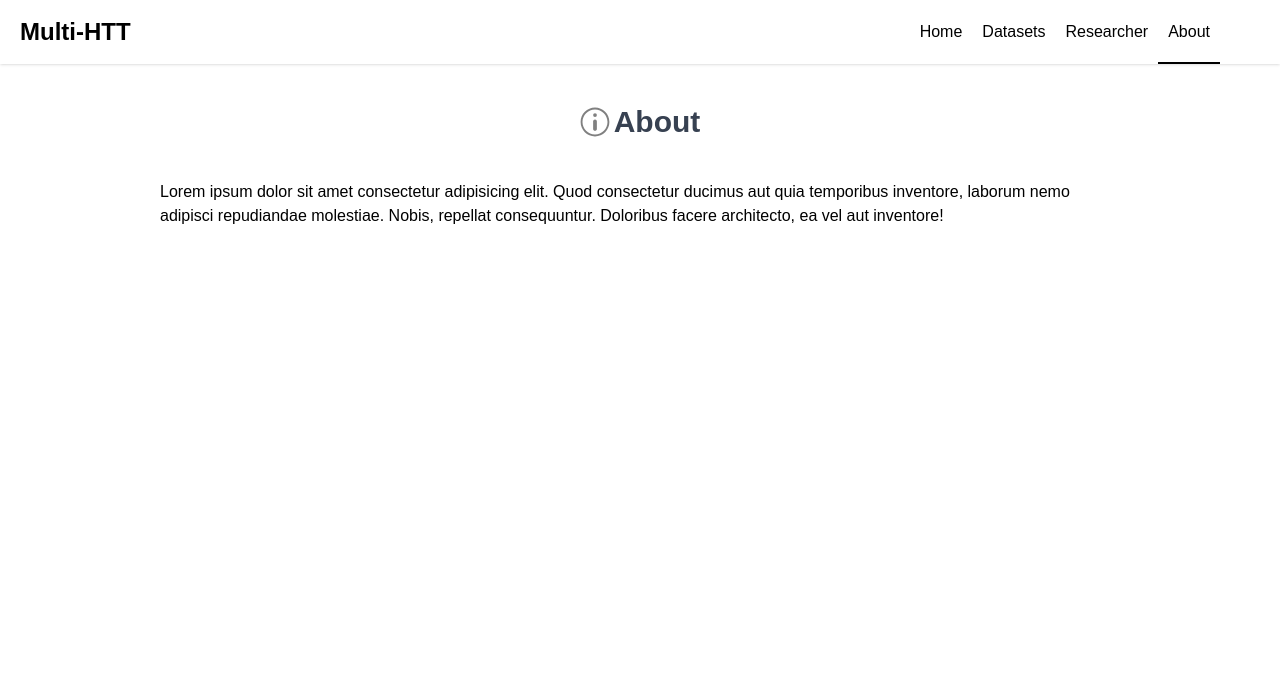
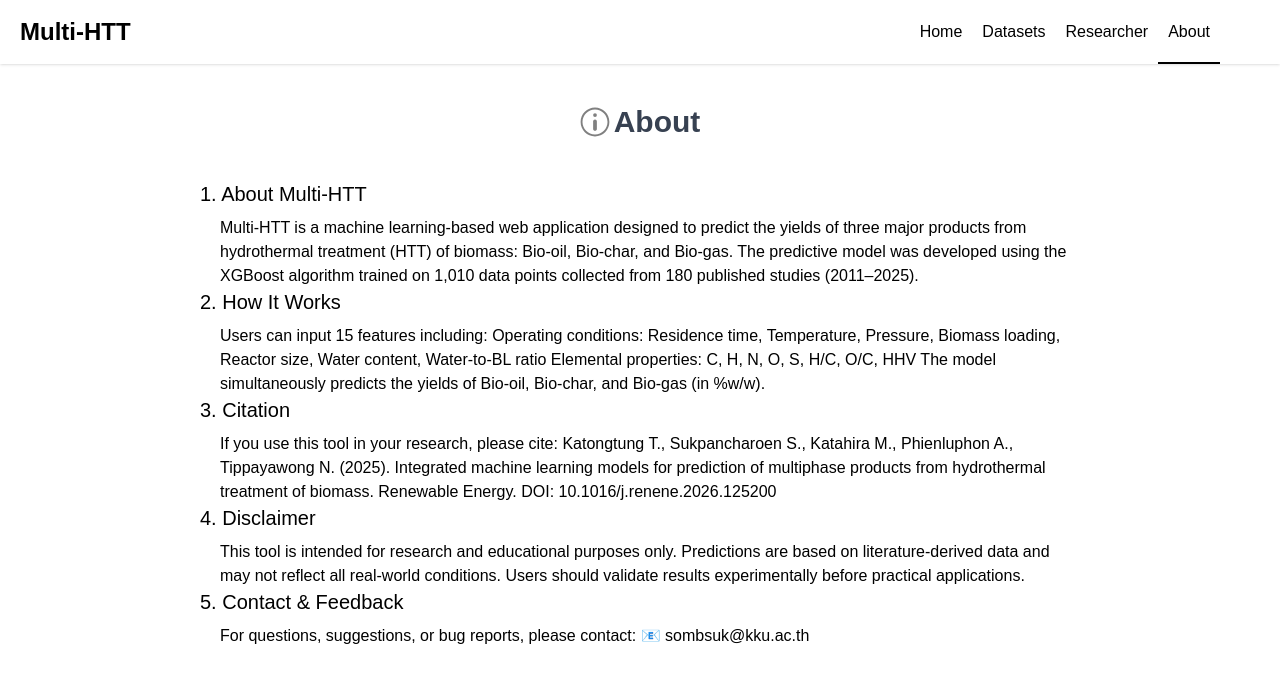
Before and after one commit to Faremu/ML-Website-MultiHTT, a Flask app: page /About in a window 1280 px wide. Shown: the top 683 px of the page. Run offline with Flask 3, Linux system fonts and the light colour scheme; parts of the project's set-up code (start-up, migrations or seed data) failed here and were passed over; some libraries are stand-ins or nearby versions; some web fonts are replaced.

Commit message:
Edit researcher details and add information to the about page

```diff
--- a/templates/about.html
+++ b/templates/about.html
@@ -30,14 +30,39 @@
         </div>
     </div>
 
-    <div class="mt-10 flex flex-col justify-center items-center">
+    <div class="mt-10 mx-10 flex flex-col justify-center items-center">
         <div class="flex flex-row space-x-1 items-center mb-10">
             <i class="icon-about"></i>
-
             <h1 class="text-3xl font-bold text-gray-700">About</h1>
         </div>
-        <!-- Grid start -->
-        <p class="mx-10 sm:mx-40">Lorem ipsum dolor sit amet consectetur adipisicing elit. Quod consectetur ducimus aut quia temporibus inventore, laborum nemo adipisci repudiandae molestiae. Nobis, repellat consequuntur. Doloribus facere architecto, ea vel aut inventore!</p>
+        <div class="mx-10 sm:mx-40">
+            <h1 class="text-xl mb-2">1. About Multi-HTT</h1>
+            <p class="ml-5">
+                Multi-HTT is a machine learning-based web application designed to predict the yields of three major products from hydrothermal treatment (HTT) of biomass: Bio-oil, Bio-char, and Bio-gas. The predictive model was developed using the XGBoost algorithm trained on 1,010 data points collected from 180 published studies (2011–2025).
+            </p>
+            <h1 class="text-xl mb-2">2. How It Works</h1>
+            <p class="ml-5">
+                Users can input 15 features including:
+
+                Operating conditions: Residence time, Temperature, Pressure, Biomass loading, Reactor size, Water content, Water-to-BL ratio
+                Elemental properties: C, H, N, O, S, H/C, O/C, HHV
+
+                The model simultaneously predicts the yields of Bio-oil, Bio-char, and Bio-gas (in %w/w).
+            </p>
+            <h1 class="text-xl mb-2">3. Citation</h1>
+            <p class="ml-5">
+                If you use this tool in your research, please cite:
+                Katongtung T., Sukpancharoen S., Katahira M., Phienluphon A., Tippayawong N. (2025). Integrated machine learning models for prediction of multiphase products from hydrothermal treatment of biomass. Renewable Energy. DOI: 10.1016/j.renene.2026.125200
+            </p>
+            <h1 class="text-xl mb-2">4. Disclaimer</h1>
+            <p class="ml-5">This tool is intended for research and educational purposes only. Predictions are based on literature-derived data and may not reflect all real-world conditions. Users should validate results experimentally before practical applications.
+            </p>
+            <h1 class="text-xl mb-2">5.  Contact & Feedback</h1>
+            <p class="ml-5">
+                For questions, suggestions, or bug reports, please contact:
+                📧 sombsuk@kku.ac.th</p>
+            </p>
+        </div>
     </div>
 </body>
 </html>
--- a/templates/researcher.html
+++ b/templates/researcher.html
@@ -42,9 +42,9 @@
              <div class="relative h-36 2xl:h-28 ring-2 hover:ring-4 hover:ring-gray-200 duration-300 ring-gray-400 p-3 rounded-tl-lg rounded-br-lg">
                 <h1 class="font-bold text-xl">Tossapon Katongtung</h1>
                 <p class="text-sm text-gray-600">
-                    PhD Student
+                    Center for Alternative Energy Research and Development
                 </p>
-                <span class="text-gray-600">Chiang Mai University</span>
+                <span class="text-gray-600">Khon Kaen University</span>
                 <div class="min-w-36 flex flex-row items-center duration-300 space-x-1 bg-gray-400 w-fit hover:scale-105 rounded-xl py-1 px-2 absolute -bottom-[30px] right-2">
                     <i class="icon-email mr-1"></i>
                     <span class="text-sm font-bold text-white">Tossapon.katongtung@gmail.com</span>
```
